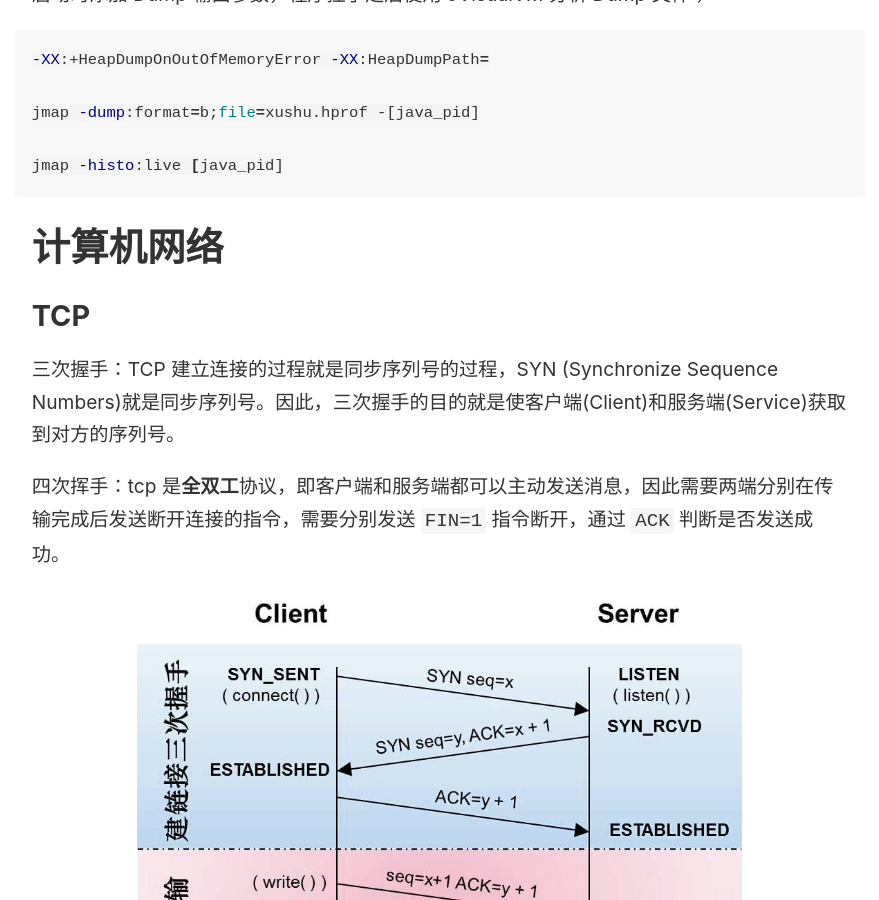
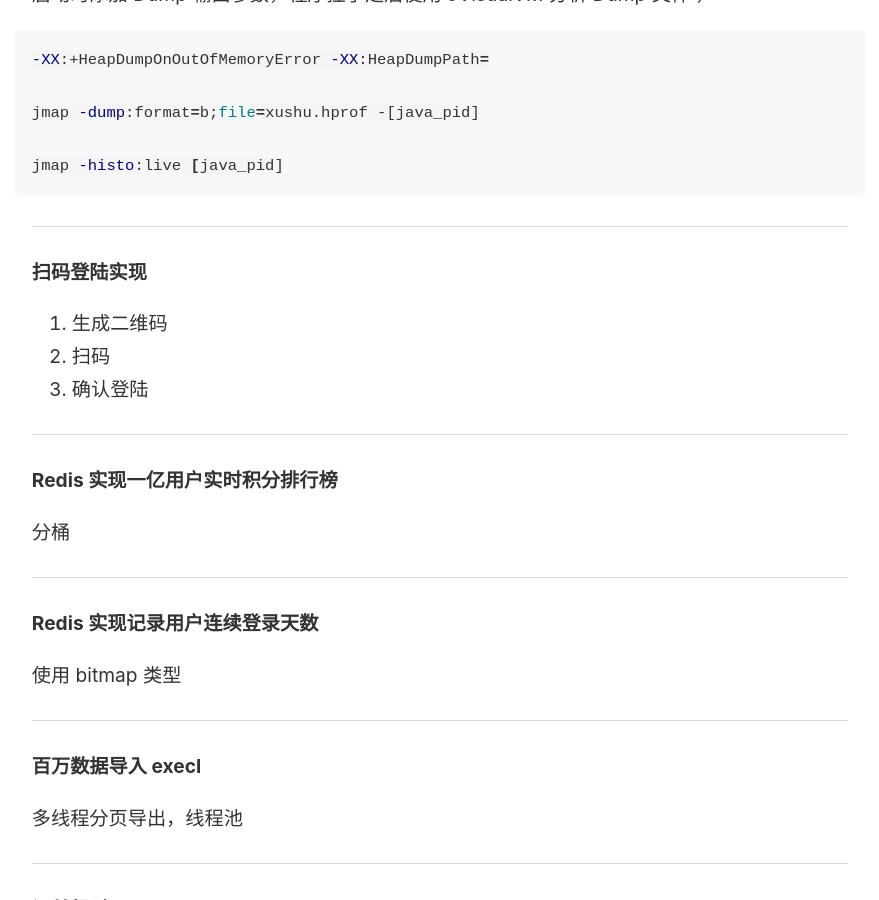
Before and after one commit to wingowen/digital-garden-jekyll, a Jekyll site: the page built from _notes/面试题目整理.md, in a window 1280 px wide and 900 px high, scrolled down 1608 px. Shown: the whole window, without its empty margins (45-924 px from the left). Built offline with Jekyll 4.4.1, drawn with Linux system fonts in a browser that asks for light colours; some of the changed text lies outside the part shown.

Commit message:
vault backup: 2025-04-18 00:14:05

````diff
--- a/_notes/面试题目整理.md
+++ b/_notes/面试题目整理.md
@@ -54,6 +54,49 @@
 
 jmap -histo:live [java_pid]
 ```
+
+---
+
+**扫码登陆实现**
+
+1. 生成二维码
+2. 扫码
+3. 确认登陆
+
+---
+
+**Redis 实现一亿用户实时积分排行榜**
+
+分桶
+
+---
+
+**Redis 实现记录用户连续登录天数**
+
+使用 bitmap 类型
+
+---
+
+**百万数据导入 execl**
+
+多线程分页导出，线程池
+
+---
+
+**订单超时**
+
+- JDK DelayQueue
+- 基于 MQ 的定时消息
+-  基于 Redis 的过期监听
+- 任务调度
+
+---
+
+volatile
+- 线程间的协程
+
+
+
 
 
 
````
